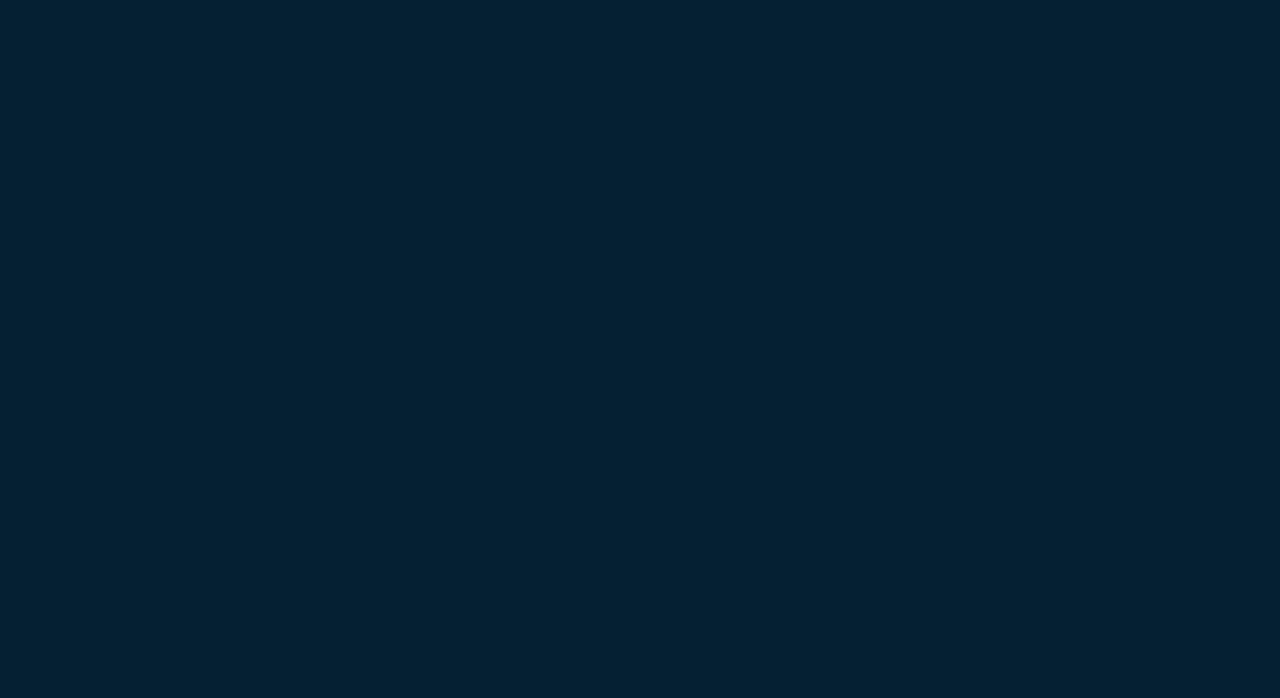
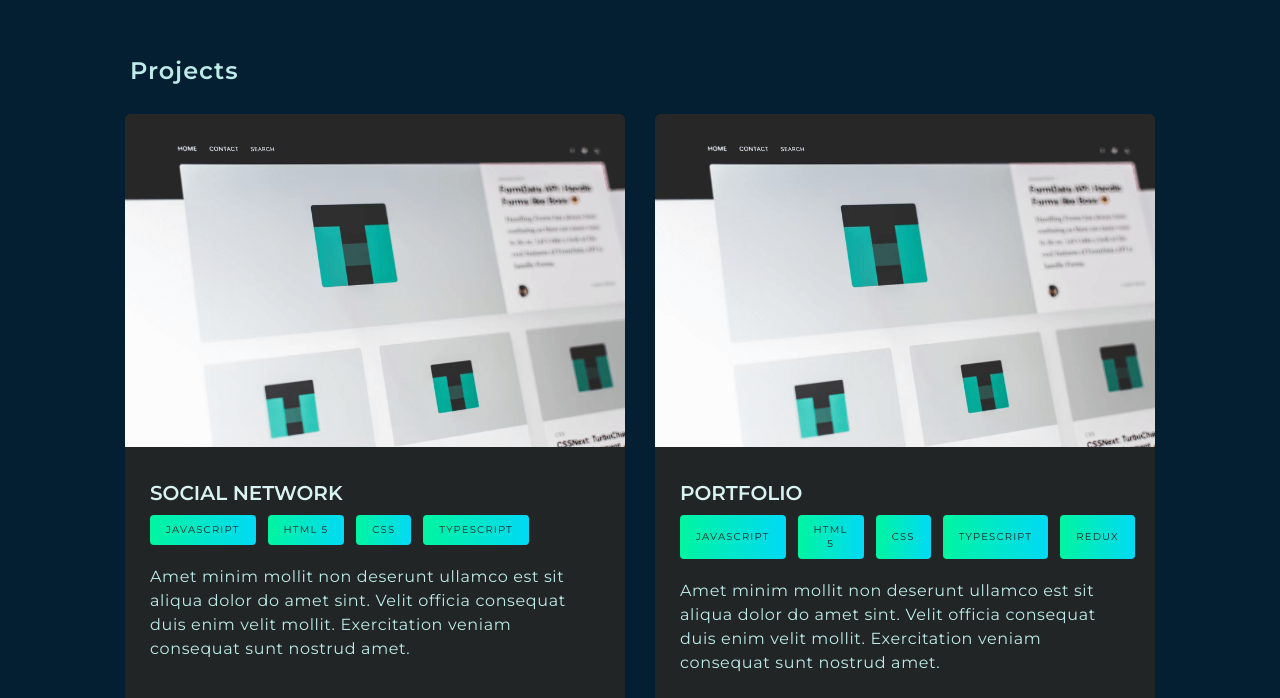
Before and after one commit to DmitrijLosev/Portfolio, a React app: page /Portfolio/ in a window 1280 px wide. Before the commit this address had no page. Shown: the part 2102-2800 px from the top of the page. Before the commit the page ends 800 px from the top, so only its background shows below. Built offline with nearby package versions, Linux system fonts and the light colour scheme.

Commit message:
styled-components

```diff
--- a/package.json
+++ b/package.json
@@ -2,6 +2,7 @@
   "name": "portfolio-start",
   "version": "0.1.0",
   "private": true,
+  "homepage": "https://DmitrijLosev.github.io/Portfolio/",
   "dependencies": {
     "@babel/core": "7.16.0",
     "@pmmmwh/react-refresh-webpack-plugin": "0.5.3",
@@ -33,6 +34,7 @@
     "eslint-webpack-plugin": "3.1.1",
     "file-loader": "6.2.0",
     "fs-extra": "10.0.0",
+    "gh-pages": "^6.0.0",
     "html-webpack-plugin": "5.5.0",
     "identity-obj-proxy": "3.0.0",
     "jest": "27.4.3",
@@ -75,7 +77,9 @@
   "scripts": {
     "start": "node scripts/start.js",
     "build": "node scripts/build.js",
-    "test": "node scripts/test.js"
+    "test": "node scripts/test.js",
+    "predeploy": "npm run build",
+    "deploy": "gh-pages -d build"
   },
   "eslintConfig": {
     "extends": [
--- a/src/index.tsx
+++ b/src/index.tsx
@@ -14,7 +14,7 @@ const root = ReactDOM.createRoot(
 );
 root.render(
     <ThemeProvider theme={MyTheme}>
-        <BrowserRouter>
+        <BrowserRouter basename="/Portfolio">
             <Routes>
                 <Route path="/contact" element={<Contact/>}/>
                 <Route path="/" element={<App/>}/>
--- a/src/layout/sections/projects/Project.tsx
+++ b/src/layout/sections/projects/Project.tsx
@@ -200,6 +200,7 @@ const StyledProjectLink = styled.a`
   background-image: linear-gradient(90deg, #00F5A0 0%, #00F5A0 100%);
   color: ${MyTheme.colors.secondaryText};
   z-index: 1;
+  font-weight: 600;
 
   &:hover {
     background-image: unset;
--- a/src/layout/sections/projects/Projects.tsx
+++ b/src/layout/sections/projects/Projects.tsx
@@ -4,7 +4,6 @@ import {StyledSectionTitle} from "../../../components/StyledSectionTitle";
 import {FlexWrapper} from "../../../components/FlexWrapper";
 import {Project} from "./Project";
 import {MainContainer} from "../../../components/MainContainer";
-import {MyTheme} from "../../../components/styles/MyTheme.styles";
 import {StyledBtn} from "../../../components/StyledButton";
 
 export const Projects = () => {
```
Also changed, not shown: src/components/styles/Global.styles.tsx (+0 -15 lines), 1 other file (tests, documents, lock files or other folders).
